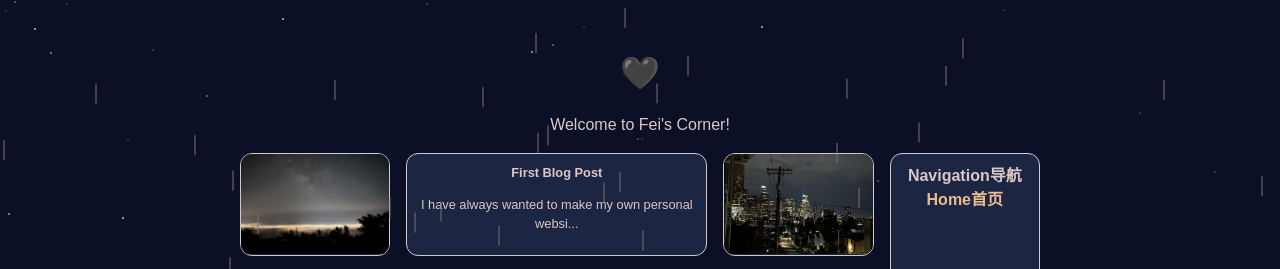
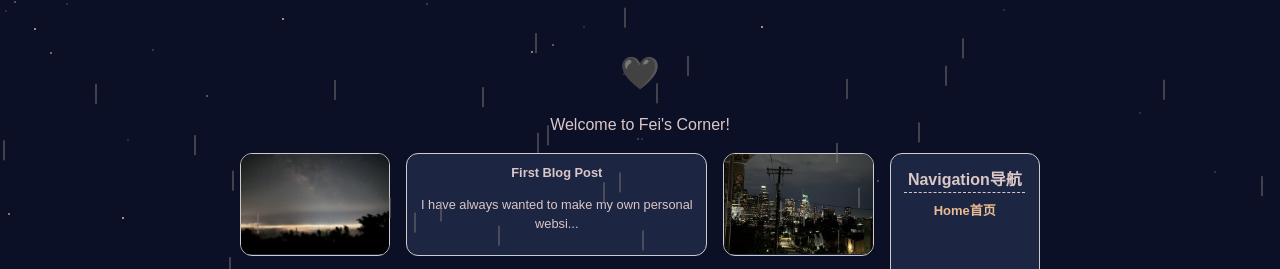
Before and after one commit to feii-l/personal, a plain HTML site: page index.html in a window 1280 px wide. Shown: the top 269 px of the page. Drawn offline with Linux system fonts and the light colour scheme.

Commit message:
quick fixes

```diff
--- a/style.css
+++ b/style.css
@@ -45,10 +45,11 @@ nav a {
     text-decoration: none;
     color: var(--text);
     transition: transform 0.2s;
+    padding: 3px;
+    font-size: small;
 }
 
 nav a:hover::after {
-    transform: translateX(5px);
     content: " ✦";
 }
 
@@ -58,7 +59,8 @@ nav a.current {
 }
 
 nav h4 {
-    margin: 0.5px;
+    margin: 0.3rem;
+    border-bottom: dashed 1px var(--text);
 }
 
 .blog_link a {
```
